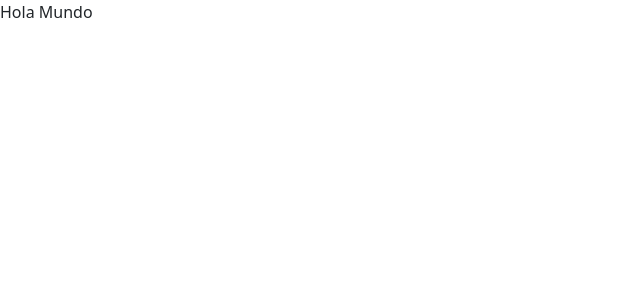
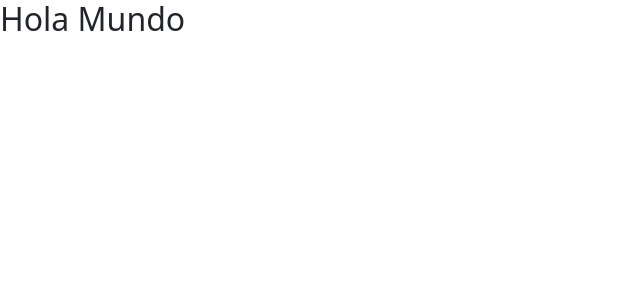
Before and after one commit to Matii2233/ProyectoTheFinalBoss_prog3_lab3, a React (Vite) app: page / in a window 1280 px wide. Shown: the top 300 px of the page, without its empty margins (0-640 px from the left). Built offline with nearby package versions, Linux system fonts and the light colour scheme.

Commit message:
commit 2 - proyecto base

```diff
--- a/src/App.tsx
+++ b/src/App.tsx
@@ -1,4 +1,4 @@
-import { Comp1 } from "./components/ui/Comp1/Comp1"
+import { Comp1 } from "./components/Comp1"
 
 
 function App() {
--- a/src/components/ui/Comp1/Comp1.tsx
+++ b/src/components/Comp1.tsx
@@ -1,5 +1,5 @@
 export const Comp1 = () => {
   return (
-    <div>Hola Mundo</div>
+    <h2>Hola Mundo</h2>
   )
 }
```
Also changed, not shown: src/main.tsx (+6 -5 lines), src/components/ui/Comp2/Comp2.tsx (deleted).
